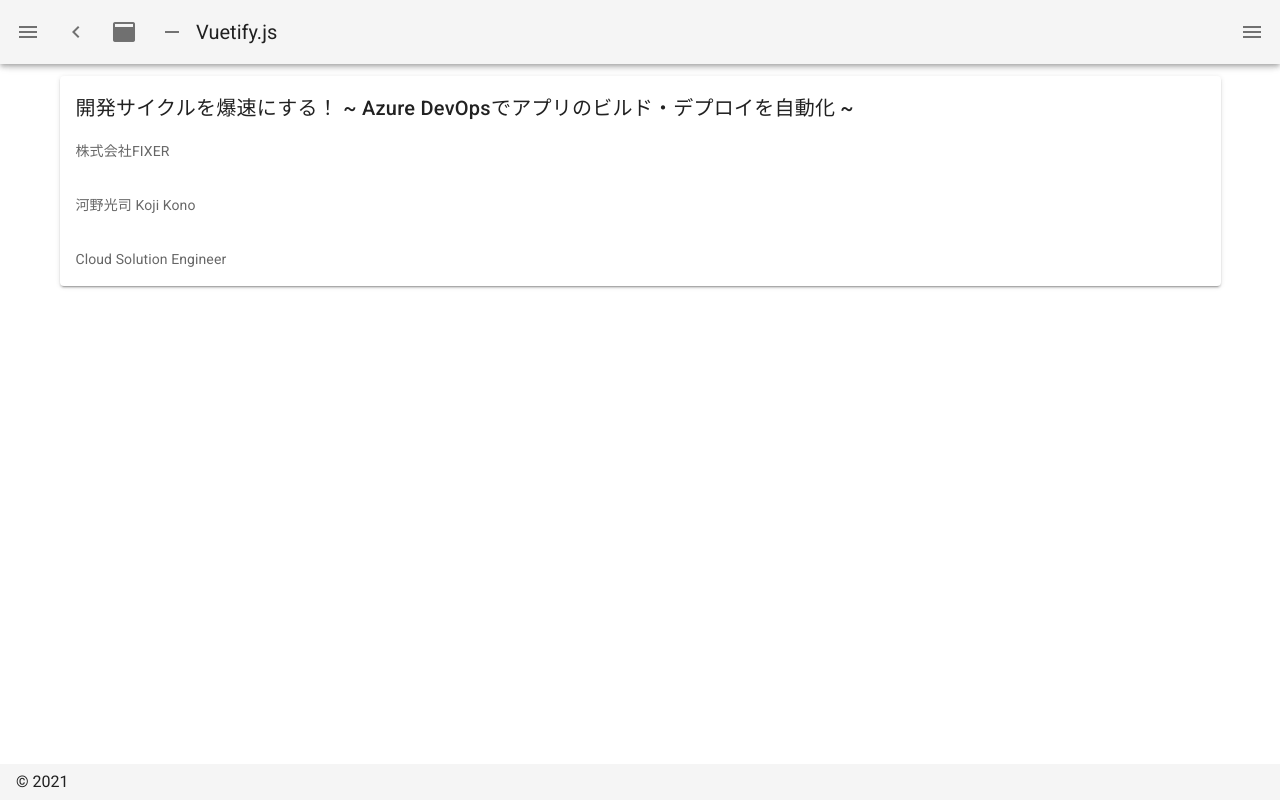
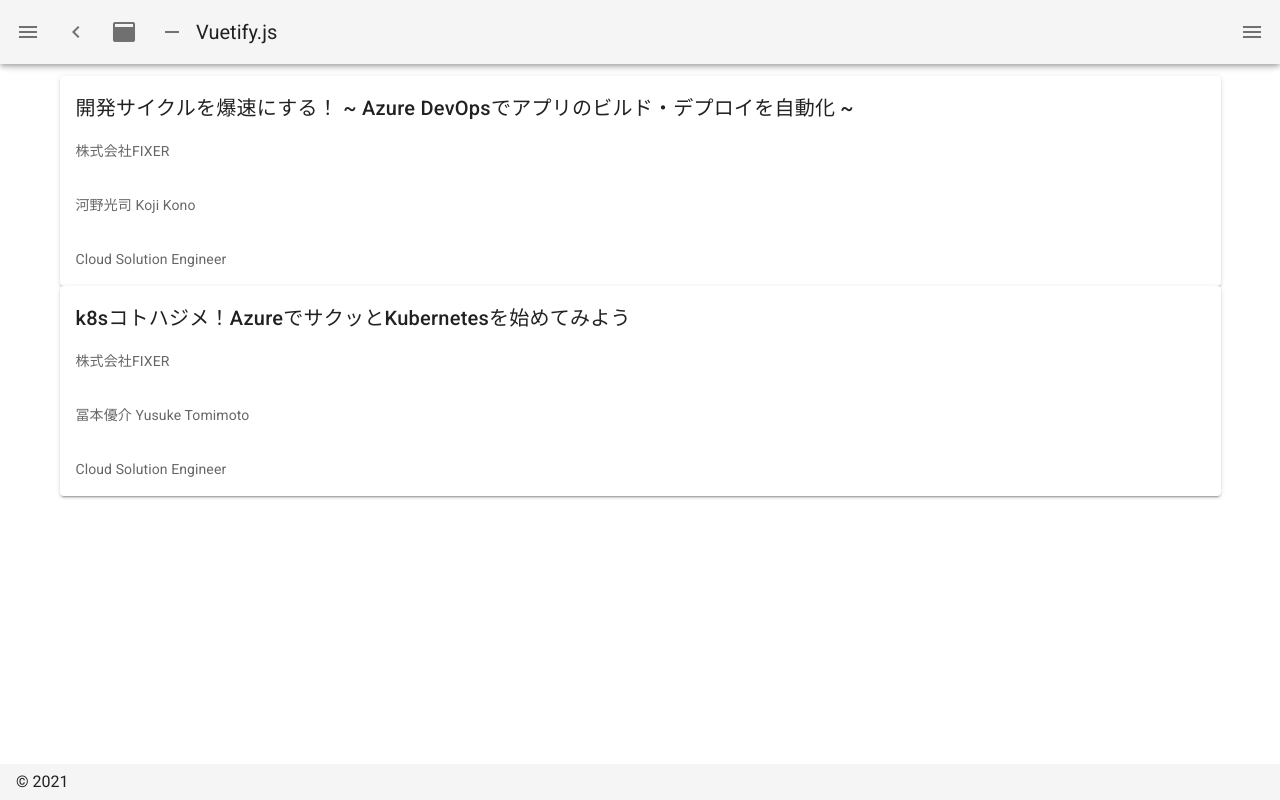
Before and after one commit to kono-koji20-fixer/GiikusaiDevOpsDemo, a Nuxt app: page / in a window 1280 px wide. Built offline with nearby package versions, Linux system fonts and the light colour scheme.

Commit message:
:sparkles:Update Top Page

```diff
--- a/pages/index.vue
+++ b/pages/index.vue
@@ -9,6 +9,14 @@
       <v-card-text>河野光司 Koji Kono</v-card-text>
       <v-card-text>Cloud Solution Engineer</v-card-text>
     </v-card>
+    <v-card>
+      <v-card-title>
+        k8sコトハジメ！AzureでサクッとKubernetesを始めてみよう
+      </v-card-title>
+      <v-card-text>株式会社FIXER</v-card-text>
+      <v-card-text>冨本優介 Yusuke Tomimoto</v-card-text>
+      <v-card-text>Cloud Solution Engineer</v-card-text>
+    </v-card>
   </div>
 </template>
 
```
